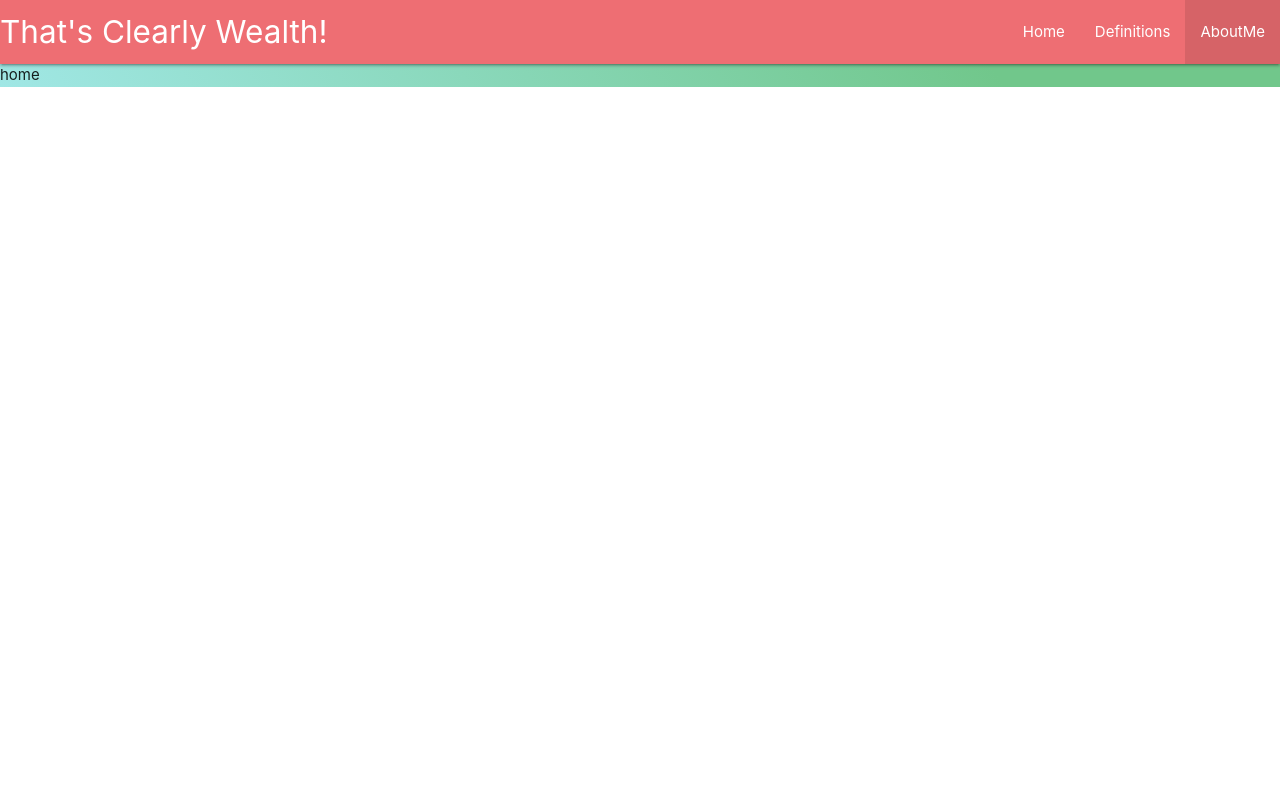
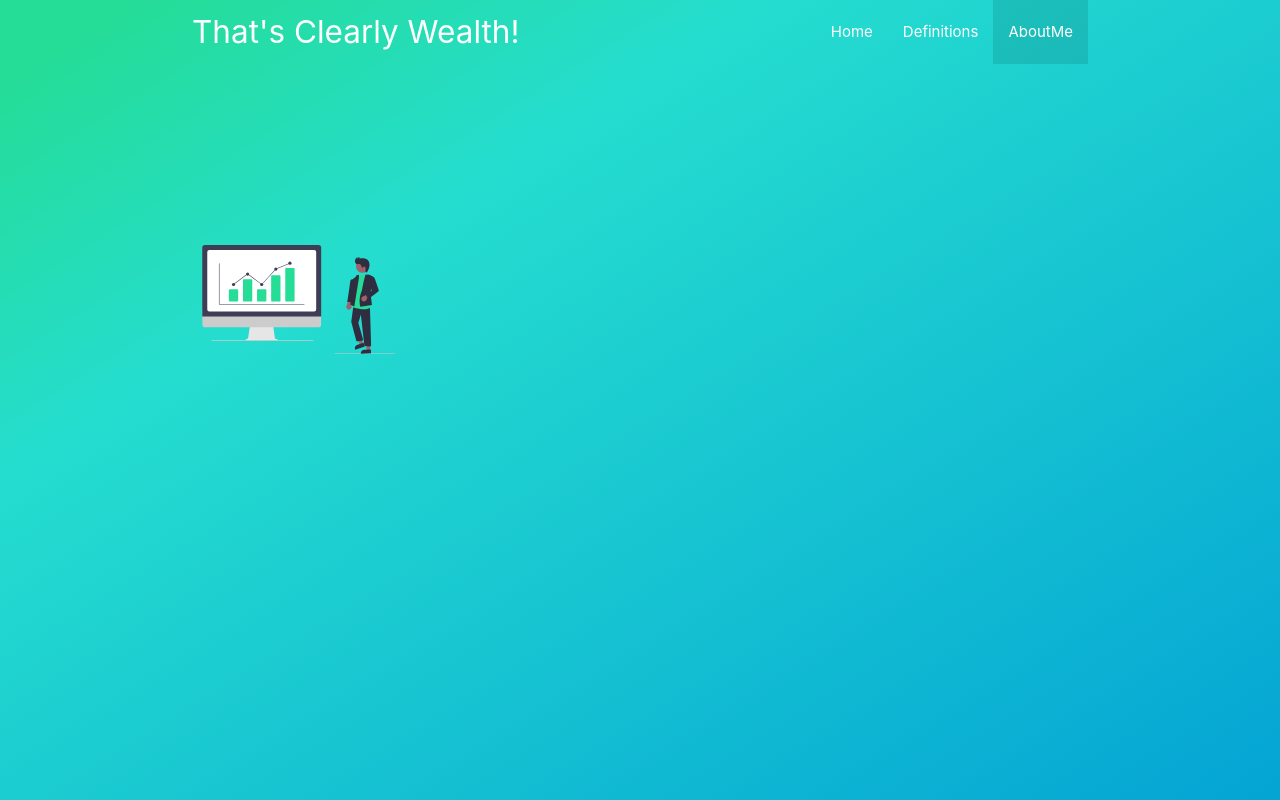
Before and after one commit to dopoku12/translator, a React (Create React App) app: page / in a window 1280 px wide. Built offline with nearby package versions, Linux system fonts and the light colour scheme.

Commit message:
svg comp added

```diff
--- a/src/App.jsx
+++ b/src/App.jsx
@@ -12,7 +12,7 @@ function App() {
   }, []);
 
   return (
-    <>
+    <div className="container">
       <Nav />
       <div>
 
@@ -25,7 +25,7 @@ function App() {
         <footer>
         </footer>
       </div>
-    </>
+    </div>
   );
 }
 
--- a/src/components/Nav.jsx
+++ b/src/components/Nav.jsx
@@ -2,8 +2,8 @@ import { Link } from "react-router-dom";
 
 const Nav = () => {
     return (
-        <nav className="">
-            <div className="nav-wrapper">
+        <nav className="z-depth-0 ">
+            <div className="nav-wrapper ">
                 <Link to="/" className="brand-logo left">That's Clearly Wealth! </Link>
                 <ul id="nav-mobile" className="right hide-on-med-and-down">
                     <li>
--- /dev/null
+++ b/src/components/SVGComponent.jsx
@@ -0,0 +1,97 @@
+import * as React from "react";
+const SVGComponent = (props) => (
+  <svg
+    xmlns="http://www.w3.org/2000/svg"
+    data-name="Layer 1"
+    width={203.057}
+    height={458}
+    viewBox="0 0 763.057 458"
+
+    {...props}
+  >
+    <path d="M762.057 458h-225a1 1 0 0 1 0-2h225a1 1 0 0 1 0 2Z" fill="#ccc" />
+    <circle cx={640.917} cy={128.686} r={24.561} fill="#a0616a" />
+    <path
+      fill="#a0616a"
+      d="m643.465 420.343-11.608 3.942-20.733-42.899 17.133-5.819 15.208 44.776z"
+    />
+    <path
+      d="m622.439 423.785 22.387-7.604 4.788 14.096-36.483 12.392a14.887 14.887 0 0 1 9.308-18.884Z"
+      fill="#2f2e41"
+    />
+    <path
+      fill="#a0616a"
+      d="m669.694 444.575-12.244.615-8.201-46.935 18.072-.909 2.373 47.229z"
+    />
+    <path
+      d="m648.528 442.131 23.614-1.187.747 14.868-38.482 1.934a14.887 14.887 0 0 1 14.121-15.615Z"
+      fill="#2f2e41"
+    />
+    <path
+      d="M596.829 288.63a10.056 10.056 0 0 0-.468-15.412l11.674-33.774-17.991 4.597-8.328 31.368a10.11 10.11 0 0 0 15.113 13.221Z"
+      fill="#a0616a"
+    />
+    <path
+      d="M668.55 430.424a4.544 4.544 0 0 1-.474-.026l-16.62-1.76a4.472 4.472 0 0 1-3.999-3.973l-12.845-114.51-9.294 31.335 17.329 61.583a4.5 4.5 0 0 1-3.818 5.69l-16.848 1.936a4.523 4.523 0 0 1-4.863-3.315l-18.409-69.303a4.482 4.482 0 0 1-.111-1.748l8.274-62.199 61.714 4.95 4.462 146.702a4.5 4.5 0 0 1-4.498 4.638Z"
+      fill="#2f2e41"
+    />
+    <path
+      d="M647.217 289.719c-20.676 0-44.085-7.989-45.502-8.48l-.41-.142 23.324-119.684.43.018c9.243.375 34.469.567 34.723.569l.452.003 9.723 105.62 1.738 15.448-.213.172c-5.948 4.809-14.821 6.476-24.265 6.476Z"
+      fill="#25dd96"
+    />
+    <path
+      d="m609.864 279.375-14.589-5.876 7.436-89.944a14.856 14.856 0 0 1 6.474-11.103l7.677-5.225a4.868 4.868 0 0 1 4.827-6.24l2.2.071a2.5 2.5 0 0 1 3.826 2.66l-.483 9.53Z"
+      fill="#2f2e41"
+    />
+    <path
+      d="m602.503 263.251-19.049-.802 6.17-39.693 5.114-37.348a8.924 8.924 0 0 1 11.578-7.846 8.917 8.917 0 0 1 6.174 9.647l-5.18 40.467Zm30.162 17.5-.13-.4c-.088-.275-8.673-27.812 5.692-60.673l7.203-35.825 6.155-22.495a2.69 2.69 0 0 1 1.632-1.773 2.477 2.477 0 0 1 2.648.68 17.198 17.198 0 0 1 12.86 1.286l8.645 4.554a9.815 9.815 0 0 1 4.981 10.923l-11.815 50.423 5.743 47.097Z"
+      fill="#2f2e41"
+    />
+    <path
+      d="M645.245 261.338a10.056 10.056 0 0 0 11.118-10.684l26.756-19.821-9.353-4.434-28.851 14.862a10.11 10.11 0 0 0 .33 20.077Z"
+      fill="#a0616a"
+    />
+    <path
+      d="m662.02 252.465-9.037-16.869 22.287-14.668-10.876-39.01a11.795 11.795 0 0 1 9.03-14.731 11.827 11.827 0 0 1 13.5 7.764l14.674 43.135a4.5 4.5 0 0 1-1.511 5.013Zm-19.365-118.57c-2.944.383-5.165-2.629-6.195-5.414s-1.815-6.026-4.375-7.53c-3.497-2.056-7.972.416-11.971-.262-4.516-.766-7.453-5.552-7.683-10.127s1.59-8.976 3.377-13.194l.624 5.242a10.396 10.396 0 0 1 4.542-9.086l-.803 7.692a8.164 8.164 0 0 1 9.392-6.756l-.127 4.584c5.217-.62 10.479-1.242 15.71-.77s10.501 2.129 14.467 5.574c5.931 5.154 8.098 13.641 7.37 21.466s-3.957 15.174-7.323 22.275c-.847 1.786-2.018 3.802-3.982 4.03-1.765.204-3.38-1.27-3.928-2.96a10.73 10.73 0 0 1 .047-5.271c.497-2.638 1.122-5.333.656-7.976s-2.368-5.254-5.032-5.578-5.39 2.721-4.11 5.08Z"
+      fill="#2f2e41"
+    />
+    <path
+      d="m321.31 403.577-9.56-4.026-6.56-47.928h-87.34l-7.108 47.733-8.554 4.276a2.031 2.031 0 0 0 .908 3.848h117.426a2.031 2.031 0 0 0 .788-3.903Z"
+      fill="#e6e6e6"
+    />
+    <path
+      d="M476.519 358H47.481A8.5 8.5 0 0 1 39 349.5V289h446v60.5a8.5 8.5 0 0 1-8.481 8.5Z"
+      fill="#ccc"
+    />
+    <path
+      d="M485.448 317.594H38.608V58.727A10.258 10.258 0 0 1 48.855 48.48h426.346a10.259 10.259 0 0 1 10.247 10.247Z"
+      fill="#3f3d56"
+    />
+    <path
+      d="M458.76 298.805H65.296a7.908 7.908 0 0 1-7.9-7.9V75.169a7.909 7.909 0 0 1 7.9-7.9H458.76a7.909 7.909 0 0 1 7.9 7.9v215.738a7.908 7.908 0 0 1-7.9 7.9Z"
+      fill="#fff"
+    />
+    <path
+      d="M455.057 407.98h-381a1 1 0 0 1 0-2h381a1 1 0 0 1 0 2Z"
+      fill="#ccc"
+    />
+    <path
+      d="M421.796 272H102.261a1 1 0 0 1-1-1V117.847a1 1 0 0 1 2 0V270h318.535a1 1 0 0 1 0 2Z"
+      fill="#3f3d56"
+    />
+    <path
+      d="M170.531 261h-29.063a2.972 2.972 0 0 1-2.968-2.968v-40.064a2.972 2.972 0 0 1 2.968-2.968h29.063a2.972 2.972 0 0 1 2.969 2.968v40.064a2.972 2.972 0 0 1-2.969 2.968Zm53 0h-29.063a2.972 2.972 0 0 1-2.968-2.968v-78.064a2.972 2.972 0 0 1 2.968-2.968h29.063a2.972 2.972 0 0 1 2.969 2.968v78.064a2.972 2.972 0 0 1-2.969 2.968Zm53 0h-29.063a2.972 2.972 0 0 1-2.968-2.968v-40.064a2.972 2.972 0 0 1 2.968-2.968h29.063a2.972 2.972 0 0 1 2.969 2.968v40.064a2.972 2.972 0 0 1-2.969 2.968Zm53 0h-29.063a2.907 2.907 0 0 1-2.968-2.834v-93.332a2.907 2.907 0 0 1 2.968-2.834h29.063a2.907 2.907 0 0 1 2.969 2.834v93.332a2.907 2.907 0 0 1-2.969 2.834Zm53 0h-29.063a2.972 2.972 0 0 1-2.968-2.968V137.968a2.972 2.972 0 0 1 2.968-2.968h29.063a2.972 2.972 0 0 1 2.969 2.968v120.064a2.972 2.972 0 0 1-2.969 2.968Z"
+      fill="#25dd96"
+    />
+    <circle cx={156} cy={197} r={6} fill="#3f3d56" />
+    <circle cx={209} cy={158} r={6} fill="#3f3d56" />
+    <circle cx={262} cy={197} r={6} fill="#3f3d56" />
+    <circle cx={315} cy={139} r={6} fill="#3f3d56" />
+    <circle cx={368} cy={117} r={6} fill="#3f3d56" />
+    <path
+      fill="#3f3d56"
+      d="M262.126 198.344 209 158.552 156.6 197.8l-1.2-1.6 53.6-40.147 52.874 39.603 52.541-57.498.211-.086 53-21.354.748 1.855-52.789 21.269-53.459 58.502z"
+    />
+  </svg>
+);
+export default SVGComponent;
--- a/src/pages/Home.jsx
+++ b/src/pages/Home.jsx
@@ -1,7 +1,9 @@
+import SVGComponent from "../components/SVGComponent";
+
 const Home = () => {
     return (
         <div>
-            home
+            <SVGComponent />
         </div>
     );
 }
--- a/src/pages/Words.jsx
+++ b/src/pages/Words.jsx
@@ -3,7 +3,7 @@ const Display = () => {
     const { words, init } = useData()
 
     return (
-        <ul className="collapsible popout ">{
+        <ul className="li-contain  collapsible popout">{
             words.map((i) => {
                 // const init = () => {
                 //     console.log('init func:',
@@ -13,7 +13,7 @@ const Display = () => {
                 //     )
                 // }
                 return (
-                    <li className="" key={i.id}>
+                    <li className="words-contain" key={i.id}>
 
                         <h4 className="collapsible-header">
                             {i.term}
--- /dev/null
+++ b/src/styleSheet/_utils.scss
@@ -0,0 +1,4 @@
+$primary: #25dd96;
+$secondary: #04a4d4;
+$spray: #25ddcf;
+$textColor: #31322f;
--- a/src/styleSheet/index.css
+++ b/src/styleSheet/index.css
@@ -45,18 +45,22 @@ form .BsArrow-btn {
     font-size: 1.2em;
   }
 }
-blockquote {
+.li-contain .words-contain blockquote {
   border-left: white solid 5px !important;
 }
-
-.types {
+.li-contain .types {
   color: black;
 }
 
 body {
-  background-image: linear-gradient(55deg, #a0e7e5, #71c78b 75%);
+  background-image: linear-gradient(to bottom right, #25dd96 5%, #25ddcf 30%, #04a4d4);
   background-repeat: no-repeat;
-  background-size: cover;
+  background-attachment: fixed;
+  color: #31322f;
+}
+
+nav {
+  background-color: transparent !important;
 }
 
 /*# sourceMappingURL=index.css.map */
--- a/src/styleSheet/index.scss
+++ b/src/styleSheet/index.scss
@@ -1,14 +1,19 @@
 @use "./form";
-@use "./display";
+@use "./list";
 @use "./slider";
+@import "./utils";
 
 body {
-  background-color: #eeede7;
-
-  main {
-    // background-color: whitesmoke;
-  }
+  background-image: linear-gradient(
+    to bottom right,
+    $primary 5%,
+    $spray 30%,
+    $secondary
+  );
+  background-repeat: no-repeat;
+  background-attachment: fixed;
+  color: $textColor;
 }
-
 nav {
+  background-color: transparent !important;
 }
```
Also changed, not shown: src/styleSheet/_display.scss (deleted, +0 -11 lines), src/styleSheet/_list.scss (added, +15 -0 lines), public/img/undraw_finance_re_gnv2.svg (added), 1 other file (tests, documents, lock files or other folders).
